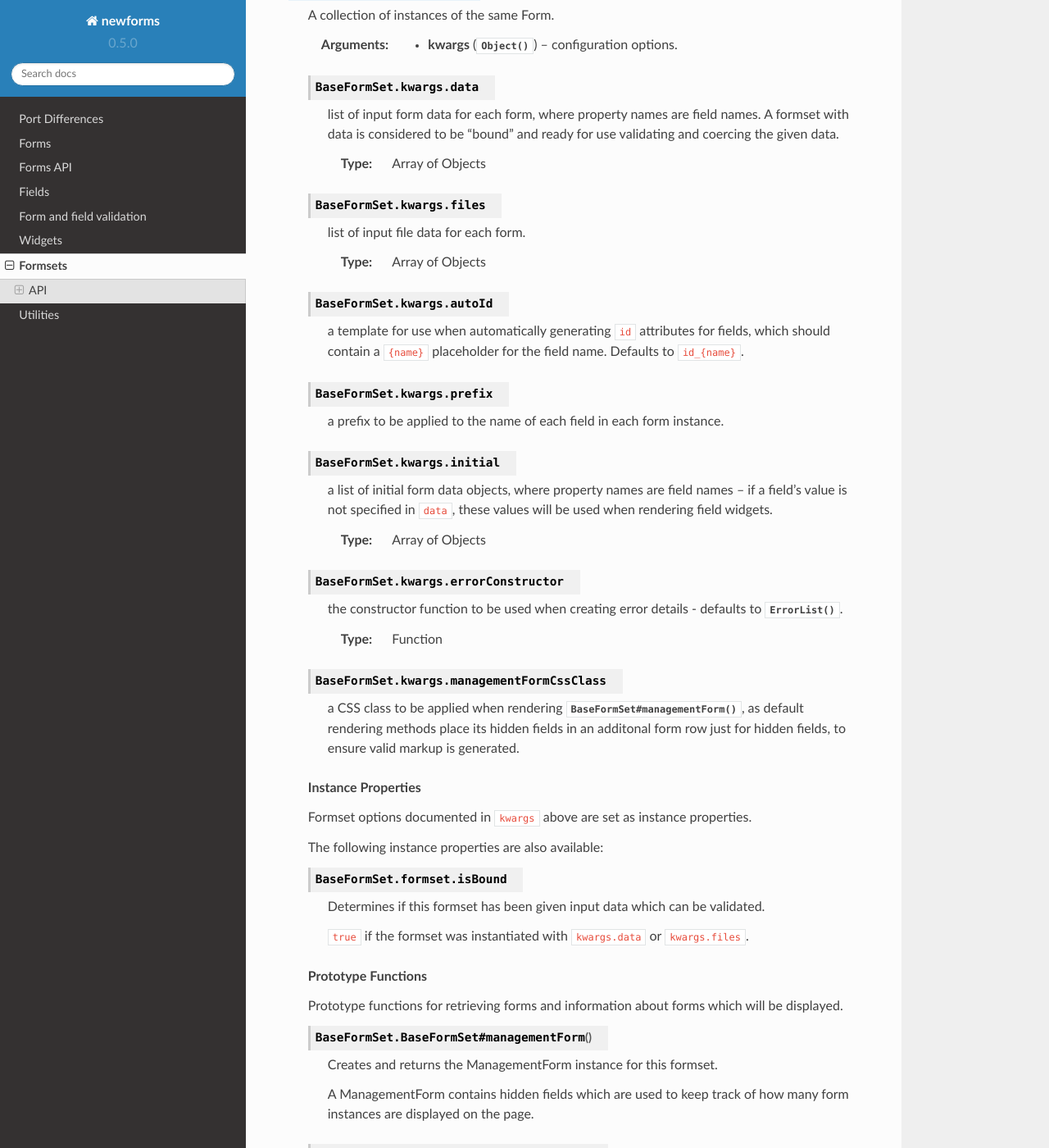
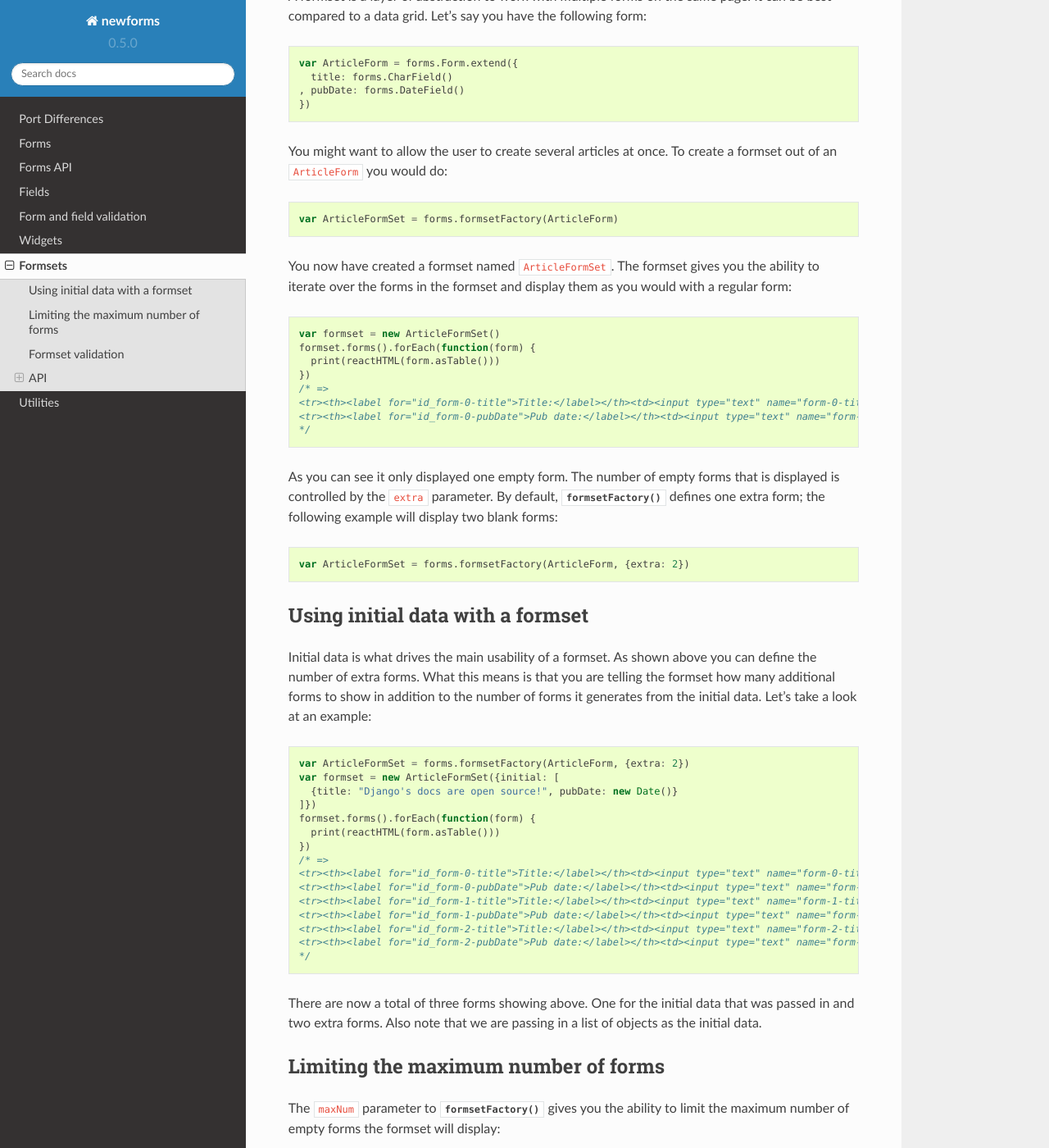
Before and after one commit to insin/newforms, a Sphinx documentation site: the page built from docs/formsets.rst, in a window 1280 px wide and 1400 px high, scrolled down 344 px. Shown: the whole window at 82% size. Built offline with Sphinx 7.4.7 and the Read the Docs theme 2.0.0, drawn with Linux system fonts in a browser that asks for light colours; some of the changed text lies outside the part shown.

Commit message:
WIP on FormSet docs, #21

```diff
--- a/docs/formsets.rst
+++ b/docs/formsets.rst
@@ -5,6 +5,105 @@ Formsets
 For a guide to formsets, please refer to the Django documentation:
 
    * `Django documentation -- Formsets <https://docs.djangoproject.com/en/dev/topics/forms/formsets/>`_
+
+Selected portions of the Django documentation are duplicated below with
+JavaScript equivalents of example code.
+
+A formset is a layer of abstraction to work with multiple forms on the same
+page. It can be best compared to a data grid. Let’s say you have the following
+form::
+
+   var ArticleForm = forms.Form.extend({
+     title: forms.CharField()
+   , pubDate: forms.DateField()
+   })
+
+You might want to allow the user to create several articles at once. To create
+a formset out of an ``ArticleForm`` you would do::
+
+   var ArticleFormSet = forms.formsetFactory(ArticleForm)
+
+You now have created a formset named ``ArticleFormSet``. The formset gives you
+the ability to iterate over the forms in the formset and display them as you
+would with a regular form::
+
+   var formset = new ArticleFormSet()
+   formset.forms().forEach(function(form) {
+     print(reactHTML(form.asTable()))
+   })
+   /* =>
+   <tr><th><label for="id_form-0-title">Title:</label></th><td><input type="text" name="form-0-title" id="id_form-0-title"></td></tr>
+   <tr><th><label for="id_form-0-pubDate">Pub date:</label></th><td><input type="text" name="form-0-pubDate" id="id_form-0-pubDate"></td></tr>
+   */
+
+As you can see it only displayed one empty form. The number of empty forms
+that is displayed is controlled by the ``extra`` parameter. By default,
+:js:func:`formsetFactory` defines one extra form; the following example will
+display two blank forms::
+
+   var ArticleFormSet = forms.formsetFactory(ArticleForm, {extra: 2})
+
+Using initial data with a formset
+=================================
+
+Initial data is what drives the main usability of a formset. As shown above
+you can define the number of extra forms. What this means is that you are
+telling the formset how many additional forms to show in addition to the
+number of forms it generates from the initial data. Let's take a look at an
+example::
+
+   var ArticleFormSet = forms.formsetFactory(ArticleForm, {extra: 2})
+   var formset = new ArticleFormSet({initial: [
+     {title: "Django's docs are open source!", pubDate: new Date()}
+   ]})
+   formset.forms().forEach(function(form) {
+     print(reactHTML(form.asTable()))
+   })
+   /* =>
+   <tr><th><label for="id_form-0-title">Title:</label></th><td><input type="text" name="form-0-title" id="id_form-0-title" value="Django's docs are open source!"></td></tr>
+   <tr><th><label for="id_form-0-pubDate">Pub date:</label></th><td><input type="text" name="form-0-pubDate" id="id_form-0-pubDate" value="2014-02-28"></td></tr>
+   <tr><th><label for="id_form-1-title">Title:</label></th><td><input type="text" name="form-1-title" id="id_form-1-title"></td></tr>
+   <tr><th><label for="id_form-1-pubDate">Pub date:</label></th><td><input type="text" name="form-1-pubDate" id="id_form-1-pubDate"></td></tr>
+   <tr><th><label for="id_form-2-title">Title:</label></th><td><input type="text" name="form-2-title" id="id_form-2-title"></td></tr>
+   <tr><th><label for="id_form-2-pubDate">Pub date:</label></th><td><input type="text" name="form-2-pubDate" id="id_form-2-pubDate"></td></tr>"
+   */
+
+There are now a total of three forms showing above. One for the initial data
+that was passed in and two extra forms. Also note that we are passing in a
+list of objects as the initial data.
+
+Limiting the maximum number of forms
+====================================
+
+The ``maxNum`` parameter to :js:func:`formsetFactory` gives you the ability to
+limit the maximum number of empty forms the formset will display::
+
+   var ArticleFormSet = forms.formsetFactory(ArticleForm, {extra: 2, maxNum: 1})
+   var formset = new ArticleFormSet()
+   formset.forms().forEach(function(form) {
+     print(reactHTML(form.asTable()))
+   })
+   /* =>
+   <tr><th><label for="id_form-0-title">Title:</label></th><td><input type="text" name="form-0-title" id="id_form-0-title"></td></tr>
+   <tr><th><label for="id_form-0-pubDate">Pub date:</label></th><td><input type="text" name="form-0-pubDate" id="id_form-0-pubDate"></td></tr>
+   */
+
+Formset validation
+==================
+
+Validation with a formset is almost identical to a regular ``Form``. There's an
+``isValid()`` method on the formset to provide a convenient way to validate
+all forms in the formset::
+
+   var ArticleFormSet = forms.formsetFactory(ArticleForm)
+   var data = {
+     'form-TOTAL_FORMS': '1'
+   , 'form-INITIAL_FORMS': '0'
+   , 'form-MAX_NUM_FORMS': ''
+   }
+   var formset = new ArticleFormSet({data: data})
+   print(formset.isValid()
+   // => true
 
 API
 ===
--- a/docs/validation.rst
+++ b/docs/validation.rst
@@ -7,7 +7,7 @@ which they run, please refer to the Django documentation:
 
    * `Django documentation -- Form and field validation <https://docs.djangoproject.com/en/dev/ref/forms/validation/>`_
 
-Selected headings from the Django documentation are duplicated below with
+Selected portions of the Django documentation are duplicated below with
 JavaScript equivalents of example code.
 
 Using validation in practice
```
Also changed, not shown: 1 other file.
